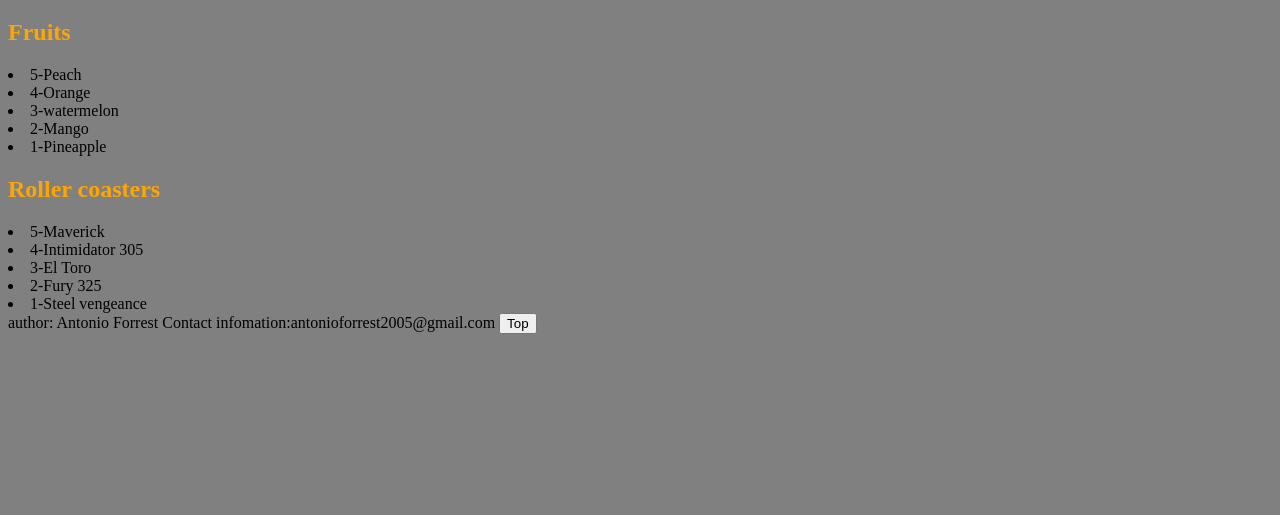
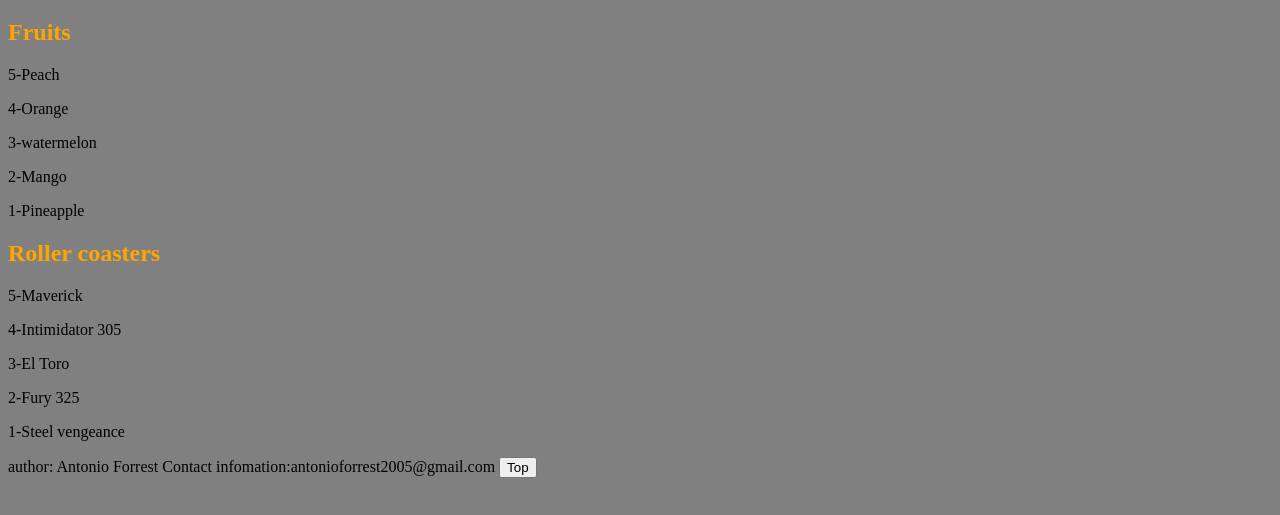
Before and after one commit to popstheboss/website, a plain HTML site: page helloworld/Othertopfives.html in a window 1280 px wide. Shown: the part 129-644 px from the top of the page. Drawn offline with Linux system fonts and the light colour scheme.

Commit message:
Update Othertopfives.html

```diff
--- a/helloworld/Othertopfives.html
+++ b/helloworld/Othertopfives.html
@@ -26,27 +26,27 @@
 
       <h2>Fruits</h2>
 
-        <li>5-Peach</li>
+        <p>5-Peach</p>
 
-        <li>4-Orange</li>
+        <p>4-Orange</p>
 
-        <li>3-watermelon</li>
+        <p>3-watermelon</p>
 
-        <li>2-Mango</li>
+        <p>2-Mango</p>
 
-        <li>1-Pineapple</li>
+        <p>1-Pineapple</p>
 
       <h2>Roller coasters</h2>
 
-        <li>5-Maverick</li>
+        <p>5-Maverick</p>
 
-        <li>4-Intimidator 305</li>
+        <p>4-Intimidator 305</p>
 
-        <li>3-El Toro</li>
+        <p>3-El Toro</p>
 
-        <li>2-Fury 325</li>
+        <p>2-Fury 325</p>
 
-        <li>1-Steel vengeance</li>
+        <p>1-Steel vengeance</p>
 
         <footer>
            author: Antonio Forrest
```
